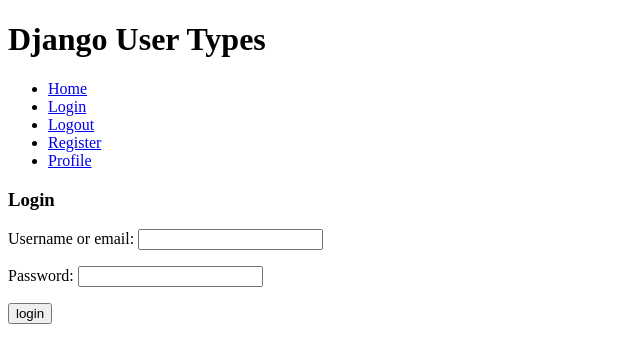
After one commit to Miguelmargar/django_buyer_seller, a Django app: page /accounts/login in a window 1280 px wide. The commit adds this page. Shown: the top 363 px of the page, without its empty margins (0-640 px from the left). Run offline with Django 3.2, Linux system fonts and the light colour scheme.

Commit message:
created login and register forms#

```diff
--- /dev/null
+++ b/accounts/forms.py
@@ -0,0 +1,38 @@
+from django import forms
+from django.contrib.auth.forms import UserCreationForm
+from django.core.exceptions import ValidationError
+from django.contrib.auth.models import User
+
+class UserLoginForm(forms.Form):
+    username_or_email = forms.CharField()
+    password = forms.CharField(widget=forms.PasswordInput)
+
+class UserRegistrationForm(UserCreationForm):
+    password1 = forms.CharField(label='Password', widget=forms.PasswordInput)
+    password2 = forms.CharField(
+        label='Password Confirmation',
+        widget=forms.PasswordInput
+    )
+
+    class Meta:
+        model = User
+        fields = ['username', 'email', 'password1', 'password2']
+
+    def clean_email(self):
+        email = self.cleaned_data.get('email')
+        username = self.cleaned_data.get('username')
+        if User.objects.filter(email=email).exclude(username=username):
+            raise forms.ValidationError(u'Email addresses must be unique.')
+        return email
+
+    def clean_password2(self):
+        password1 = self.cleaned_data.get('password1')
+        password2 = self.cleaned_data.get('password2')
+
+        if not password1 or not password2:
+            raise ValidationError("Password must not be empty")
+
+        if password1 != password2:
+            raise ValidationError("Passwords do not match")
+
+        return password2
--- /dev/null
+++ b/accounts/templates/accounts/login.html
@@ -0,0 +1,11 @@
+{% extends "base.html" %}
+
+{% block content %}
+<h3>Login</h3>
+    <form method="post">
+        {% csrf_token %}
+        {{ form.as_p }}
+        <input type="submit" value="login">
+    </form>
+
+{% endblock content %}
--- /dev/null
+++ b/accounts/urls.py
@@ -0,0 +1,7 @@
+from .views import login, register
+from django.urls import path
+
+urlpatterns = [
+    path('login', login, name="login"),
+    path('register', register, name="register"),
+    ]
--- a/accounts/views.py
+++ b/accounts/views.py
@@ -1,3 +1,14 @@
 from django.shortcuts import render
+from .forms import UserLoginForm, UserCreationForm
 
 # Create your views here.
+def get_home(request):
+    return render(request, "index.html")
+
+def login(request):
+    form = UserLoginForm()
+    return render(request, "accounts/login.html", { "form": form })
+
+def register(request):
+    form = UserCreationForm()
+    return render(request, "accounts/register.html", { "form": form })
--- a/djangousertypes/settings.py
+++ b/djangousertypes/settings.py
@@ -25,7 +25,7 @@
 # SECURITY WARNING: don't run with debug turned on in production!
 DEBUG = True
 
-ALLOWED_HOSTS = []
+ALLOWED_HOSTS = ["django-user-types-miguelmargar.c9users.io"]
 
 
 # Application definition
@@ -55,7 +55,7 @@
 TEMPLATES = [
     {
         'BACKEND': 'django.template.backends.django.DjangoTemplates',
-        'DIRS': [],
+        'DIRS': [os.path.join(BASE_DIR, 'templates')],
         'APP_DIRS': True,
         'OPTIONS': {
             'context_processors': [
--- a/djangousertypes/urls.py
+++ b/djangousertypes/urls.py
@@ -14,8 +14,13 @@
     2. Add a URL to urlpatterns:  path('blog/', include('blog.urls'))
 """
 from django.contrib import admin
-from django.urls import path
+from django.urls import path, include
+from accounts.views import get_home
+from accounts import urls as accounts_urls
+
 
 urlpatterns = [
     path('admin/', admin.site.urls),
+    path('accounts/', include(accounts_urls)),
+    path('', get_home, name='home'),
 ]
--- a/templates/base.html
+++ b/templates/base.html
@@ -11,9 +11,10 @@
     <h1>Django User Types</h1>
 
     <ul>
-        <li><a href="#">Login</a></li>
+        <li><a href="{% url 'home' %}">Home</a></li>
+        <li><a href="{% url 'login' %}">Login</a></li>
         <li><a href="#">Logout</a></li>
-        <li><a href="#">Register</a></li>
+        <li><a href="{% url 'register' %}">Register</a></li>
         <li><a href="#">Profile</a></li>
     </ul>
 
--- /dev/null
+++ b/templates/index.html
@@ -0,0 +1,5 @@
+{% extends "base.html" %}
+
+{% block content %}
+<p>Welcome to our multi user project.</p>
+{% endblock content %}
```
Also changed, not shown: accounts/templates/accounts/register.html (added, +11 -0 lines).
